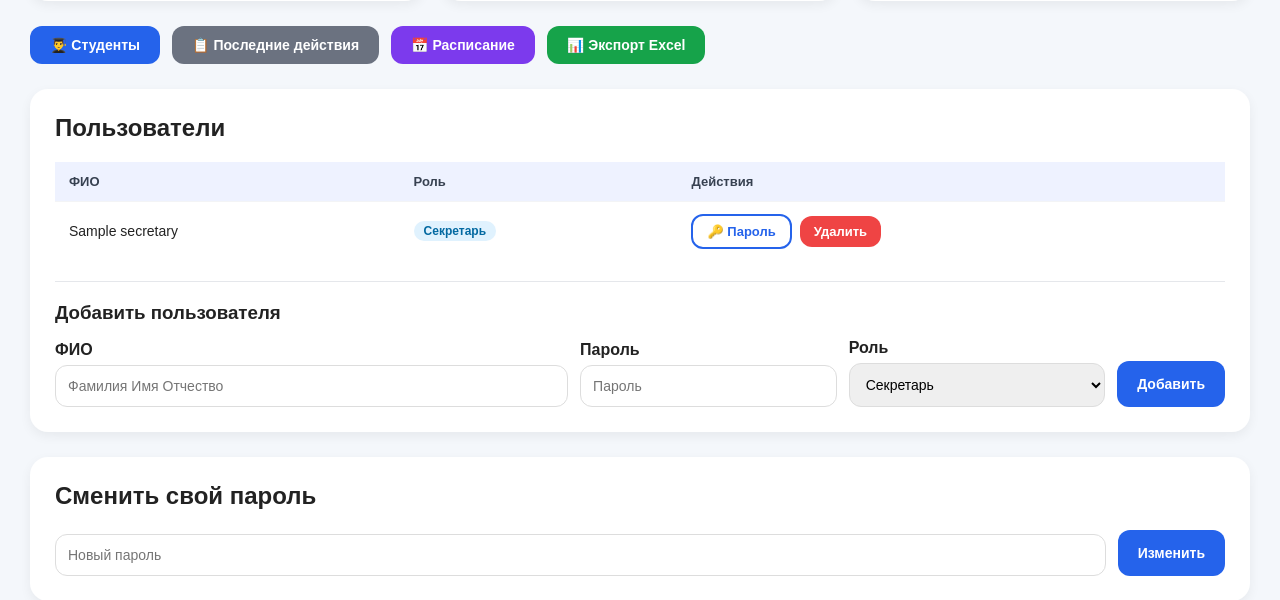
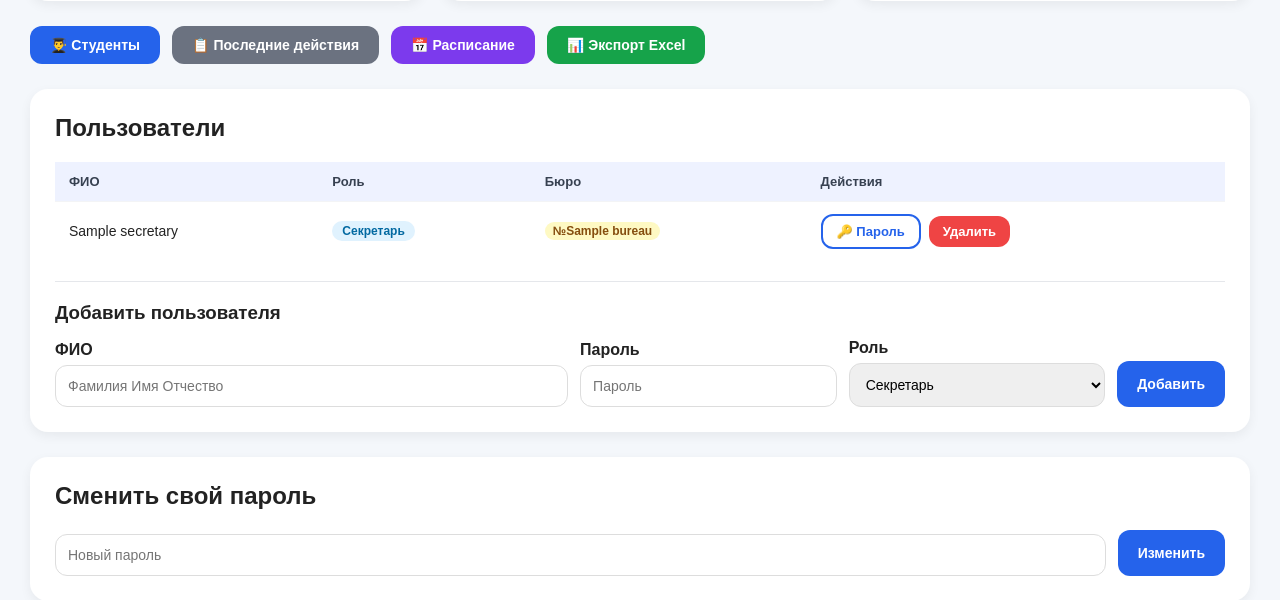
Before and after one commit to hancharegh/profkom-site, a Flask app: template templates/chairman.html in a window 1280 px wide. Shown: the part 217-817 px from the top of the page. Run offline with Flask 3, Linux system fonts and the light colour scheme; the template is opened without the code that fills it: most values are stand-ins (such as "Sample title", 1, 10 or a date in 2020); some libraries are stand-ins or nearby versions.

Commit message:
Update chairman.html

```diff
--- a/templates/chairman.html
+++ b/templates/chairman.html
@@ -5,9 +5,7 @@
     <title>Панель председателя</title>
     <style>
 
-        * {
-            box-sizing: border-box;
-        }
+        * { box-sizing: border-box; }
 
         body {
             margin: 0;
@@ -43,7 +41,6 @@
             font-weight: bold;
         }
 
-        /* STATS */
         .grid {
             display: grid;
             grid-template-columns: repeat(auto-fit, minmax(200px, 1fr));
@@ -58,10 +55,7 @@
             box-shadow: 0 4px 12px rgba(0,0,0,0.06);
         }
 
-        .stat-card .label {
-            color: #6b7280;
-            font-size: 14px;
-        }
+        .stat-card .label { color: #6b7280; font-size: 14px; }
 
         .stat-card .stat {
             font-size: 38px;
@@ -70,7 +64,6 @@
             color: #111827;
         }
 
-        /* CARDS */
         .card {
             background: white;
             padding: 25px;
@@ -162,6 +155,26 @@
 
         .role-secretary { background: #e0f2fe; color: #0369a1; }
         .role-vice      { background: #ede9fe; color: #6d28d9; }
+        .role-bureau    { background: #fef9c3; color: #854d0e; }
+
+        /* Бейджи бюро в таблице студентов */
+        .bureau-badge {
+            display: inline-block;
+            padding: 2px 8px;
+            border-radius: 20px;
+            font-size: 12px;
+            font-weight: bold;
+            background: #fef9c3;
+            color: #854d0e;
+        }
+
+        .bureau-none {
+            color: #9ca3af;
+            font-size: 12px;
+        }
+
+        /* Поле номера бюро — скрыто по умолчанию */
+        #bureau-field { display: none; }
 
         /* MODAL */
         .modal-overlay {
@@ -355,7 +368,7 @@
 
 </div>
 
-<!-- КНОПКИ БЫСТРОГО ДОСТУПА -->
+<!-- КНОПКИ -->
 <div class="actions-row">
     <button onclick="openModal('modal-students')">👨‍🎓 Студенты</button>
     <button onclick="openModal('modal-entries')" class="btn-gray">📋 Последние действия</button>
@@ -363,7 +376,7 @@
     <button onclick="openModal('modal-excel')" class="btn-green">📊 Экспорт Excel</button>
 </div>
 
-<!-- ПОЛЬЗОВАТЕЛИ (секретари + вице-председатели) -->
+<!-- ПОЛЬЗОВАТЕЛИ -->
 <div class="card">
 
     <h2>Пользователи</h2>
@@ -373,6 +386,7 @@
             <tr>
                 <th>ФИО</th>
                 <th>Роль</th>
+                <th>Бюро</th>
                 <th>Действия</th>
             </tr>
         </thead>
@@ -383,9 +397,21 @@
             <td>{{ secretary.name }}</td>
 
             <td>
-                <span class="role-badge {% if secretary.role == 'vice_chairman' %}role-vice{% else %}role-secretary{% endif %}">
-                    {{ "Зам. председателя" if secretary.role == "vice_chairman" else "Секретарь" }}
-                </span>
+                {% if secretary.role == "vice_chairman" %}
+                    <span class="role-badge role-vice">Зам. председателя</span>
+                {% elif secretary.role == "bureau" %}
+                    <span class="role-badge role-bureau">Профбюро</span>
+                {% else %}
+                    <span class="role-badge role-secretary">Секретарь</span>
+                {% endif %}
+            </td>
+
+            <td>
+                {% if secretary.bureau %}
+                    <span class="bureau-badge">№{{ secretary.bureau }}</span>
+                {% else %}
+                    <span class="bureau-none">—</span>
+                {% endif %}
             </td>
 
             <td>
@@ -448,16 +474,29 @@
             <input type="text" name="name" placeholder="Фамилия Имя Отчество" required style="margin:0;">
         </div>
 
-        <div style="flex:1; min-width:140px;">
+        <div style="flex:1; min-width:130px;">
             <label style="margin-top:0;">Пароль</label>
             <input type="password" name="password" placeholder="Пароль" required style="margin:0;">
         </div>
 
-        <div style="flex:1; min-width:180px;">
+        <div style="flex:1; min-width:170px;">
             <label style="margin-top:0;">Роль</label>
-            <select name="role" style="margin:0;">
+            <select name="role" id="role-select" onchange="toggleBureauField()" style="margin:0;">
                 <option value="secretary">Секретарь</option>
                 <option value="vice_chairman">Зам. председателя</option>
+                <option value="bureau">Профбюро</option>
+            </select>
+        </div>
+
+        <div id="bureau-field" style="flex:1; min-width:130px;">
+            <label style="margin-top:0;">Номер бюро</label>
+            <select name="bureau" style="margin:0;">
+                <option value="">—</option>
+                <option value="1">Бюро 1</option>
+                <option value="2">Бюро 2</option>
+                <option value="3">Бюро 3</option>
+                <option value="4">Бюро 4</option>
+                <option value="5">Бюро 5</option>
             </select>
         </div>
 
@@ -508,15 +547,53 @@
                 <input type="text" id="new-student-barcode" placeholder="Баркод" style="margin:0;">
             </div>
 
-            <div style="flex:2; min-width:180px;">
+            <div style="flex:2; min-width:160px;">
                 <label style="margin-top:0;">ФИО</label>
                 <input type="text" id="new-student-name" placeholder="Фамилия Имя Отчество" style="margin:0;">
+            </div>
+
+            <div style="flex:1; min-width:120px;">
+                <label style="margin-top:0;">Бюро</label>
+                <select id="new-student-bureau" style="margin:0;">
+                    <option value="">Без бюро</option>
+                    <option value="1">Бюро 1</option>
+                    <option value="2">Бюро 2</option>
+                    <option value="3">Бюро 3</option>
+                    <option value="4">Бюро 4</option>
+                    <option value="5">Бюро 5</option>
+                </select>
             </div>
 
             <button class="btn-green" style="height:46px;" onclick="addStudent()">
                 Добавить
             </button>
 
+        </div>
+
+        <!-- Фильтр по бюро -->
+        <div style="display:flex; gap:10px; margin-bottom:12px; flex-wrap:wrap;">
+            <button
+                class="btn-outline"
+                style="font-size:13px; padding:7px 14px;"
+                onclick="filterByBureau('')"
+            >
+                Все
+            </button>
+            <button
+                style="font-size:13px; padding:7px 14px; background:#f3f4f6; color:#374151; border:none;"
+                onclick="filterByBureau('none')"
+            >
+                Без бюро
+            </button>
+            {% for i in range(1, 6) %}
+            <button
+                class="role-badge role-bureau"
+                style="padding:7px 14px; cursor:pointer; border:none; font-size:13px;"
+                onclick="filterByBureau('{{ i }}')"
+            >
+                Бюро {{ i }}
+            </button>
+            {% endfor %}
         </div>
 
         <!-- Поиск -->
@@ -530,10 +607,10 @@
         </div>
 
         <!-- Таблица -->
-        <div style="max-height:400px; overflow-y:auto; border-radius:12px; border:1px solid #e5e7eb;">
+        <div style="max-height:380px; overflow-y:auto; border-radius:12px; border:1px solid #e5e7eb;">
             <table>
                 <thead>
-                    <tr><th>ФИО</th><th>Баркод</th><th></th></tr>
+                    <tr><th>ФИО</th><th>Баркод</th><th>Бюро</th><th></th></tr>
                 </thead>
                 <tbody id="students-tbody">
                 {% for student in students %}
@@ -542,9 +619,17 @@
                     id="stu-row-{{ student.barcode }}"
                     data-name="{{ student.full_name | lower }}"
                     data-barcode="{{ student.barcode | lower }}"
+                    data-bureau="{{ student.bureau if student.bureau else 'none' }}"
                 >
                     <td>{{ student.full_name }}</td>
                     <td>{{ student.barcode }}</td>
+                    <td>
+                        {% if student.bureau %}
+                            <span class="bureau-badge">№{{ student.bureau }}</span>
+                        {% else %}
+                            <span class="bureau-none">—</span>
+                        {% endif %}
+                    </td>
                     <td>
                         <button
                             class="btn-danger"
@@ -564,7 +649,7 @@
         </div>
 
         <p style="color:#6b7280; font-size:13px; margin:10px 0 0;">
-            Всего: <span id="students-count">{{ students|length }}</span>
+            Показано: <span id="students-count">{{ students|length }}</span>
         </p>
 
     </div>
@@ -624,12 +709,14 @@
             <select name="{{ day }}">
                 <option value="">Не назначен</option>
                 {% for secretary in secretaries %}
+                {% if secretary.role == "secretary" %}
                 <option
                     value="{{ secretary.name }}"
                     {% if schedule[day] == secretary.name %}selected{% endif %}
                 >
                     {{ secretary.name }}
                 </option>
+                {% endif %}
                 {% endfor %}
             </select>
 
@@ -657,7 +744,7 @@
             <label>Дата до</label>
             <input type="date" name="date_to">
 
-            <label>Секретарь</label>
+            <label>Секретарь / Профбюро</label>
             <select name="secretary">
                 <option value="">Все</option>
                 {% for secretary in secretaries %}
@@ -688,10 +775,17 @@
 
 <script>
 
+// ---- ПОКАЗ/СКРЫТИЕ ПОЛЯ НОМЕРА БЮРО ----
+function toggleBureauField() {
+    const role    = document.getElementById("role-select").value;
+    const field   = document.getElementById("bureau-field");
+    field.style.display = role === "bureau" ? "block" : "none";
+}
+
 // ---- TOAST ----
 function showToast(text, type = "success") {
     const el = document.createElement("div");
-    el.className = `toast toast-${type}`;
+    el.className   = `toast toast-${type}`;
     el.textContent = text;
     document.getElementById("toast-container").appendChild(el);
     setTimeout(() => { el.style.opacity = "0"; el.style.transition = "opacity 0.3s"; }, 3000);
@@ -794,6 +888,7 @@ async function addStudent() {
 
     const barcode  = document.getElementById("new-student-barcode").value.trim();
     const fullName = document.getElementById("new-student-name").value.trim();
+    const bureau   = document.getElementById("new-student-bureau").value || null;
 
     if (!barcode || !fullName) {
         showToast("Заполните все поля", "error");
@@ -803,23 +898,29 @@ async function addStudent() {
     const res  = await fetch("/add_student", {
         method:  "POST",
         headers: { "Content-Type": "application/json" },
-        body:    JSON.stringify({ barcode, name: fullName })
+        body:    JSON.stringify({ barcode, name: fullName, bureau })
     });
     const data = await res.json();
 
     if (data.ok) {
 
-        const tbody = document.getElementById("students-tbody");
-        const tr    = document.createElement("tr");
+        const tbody     = document.getElementById("students-tbody");
+        const tr        = document.createElement("tr");
+        const bureauVal = data.bureau ? data.bureau.toString() : "none";
+        const bureauHtml = data.bureau
+            ? `<span class="bureau-badge">№${data.bureau}</span>`
+            : `<span class="bureau-none">—</span>`;
 
         tr.className        = "student-row new-row";
         tr.id               = `stu-row-${barcode}`;
         tr.dataset.name     = fullName.toLowerCase();
         tr.dataset.barcode  = barcode.toLowerCase();
+        tr.dataset.bureau   = bureauVal;
 
         tr.innerHTML = `
             <td>${fullName}</td>
             <td>${barcode}</td>
+            <td>${bureauHtml}</td>
             <td>
                 <button class="btn-danger" style="font-size:13px; padding:7px 14px;"
                     onclick="confirmAction(
@@ -841,6 +942,7 @@ async function addStudent() {
 
         document.getElementById("new-student-barcode").value = "";
         document.getElementById("new-student-name").value    = "";
+        document.getElementById("new-student-bureau").value  = "";
 
         showToast("Студент добавлен");
 
@@ -873,16 +975,35 @@ async function deleteStudent(barcode) {
     }
 }
 
-// ---- STUDENT SEARCH ----
+// ---- ФИЛЬТР ПО БЮРО ----
+let activeBureauFilter = "";
+
+function filterByBureau(val) {
+    activeBureauFilter = val;
+    applyFilters();
+}
+
 function filterStudents() {
+    applyFilters();
+}
 
-    const q = document.getElementById("student-search").value.toLowerCase();
-    let visible = 0;
+function applyFilters() {
+    const q      = document.getElementById("student-search").value.toLowerCase();
+    const bureau = activeBureauFilter;
+    let visible  = 0;
 
     document.querySelectorAll(".student-row").forEach(row => {
-        const match = row.dataset.name.includes(q) || row.dataset.barcode.includes(q);
-        row.style.display = match ? "" : "none";
-        if (match) visible++;
+
+        const nameMatch   = row.dataset.name.includes(q) || row.dataset.barcode.includes(q);
+        const bureauMatch = bureau === ""
+            ? true
+            : bureau === "none"
+                ? row.dataset.bureau === "none"
+                : row.dataset.bureau === bureau;
+
+        const show = nameMatch && bureauMatch;
+        row.style.display = show ? "" : "none";
+        if (show) visible++;
     });
 
     document.getElementById("students-count").textContent = visible;
@@ -891,7 +1012,6 @@ function filterStudents() {
 // ---- ANTI SLEEP ----
 setInterval(() => fetch("/ping").catch(() => {}), 240000);
 
-// Открыть нужный модал по хэшу URL
 const hash = window.location.hash;
 if (hash === "#students") openModal("modal-students");
 if (hash === "#entries")  openModal("modal-entries");
```
